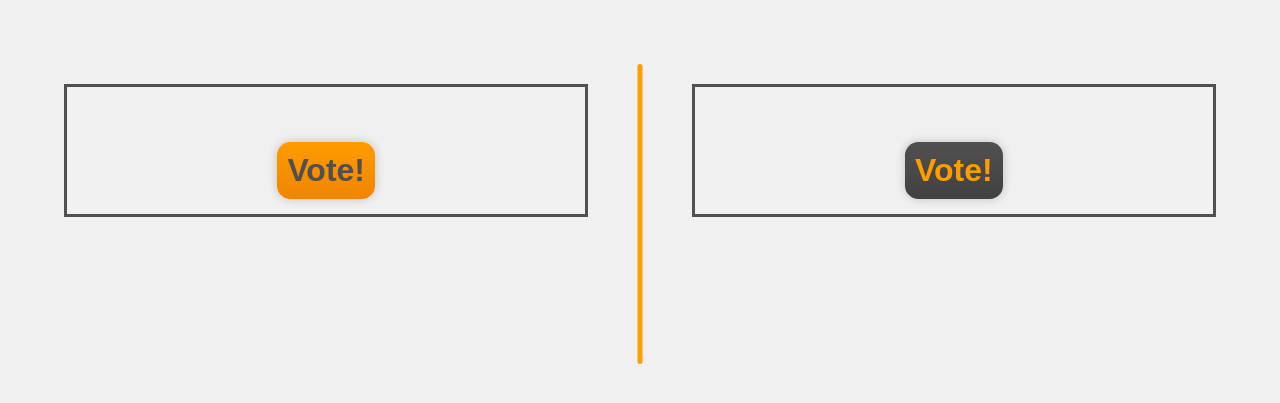
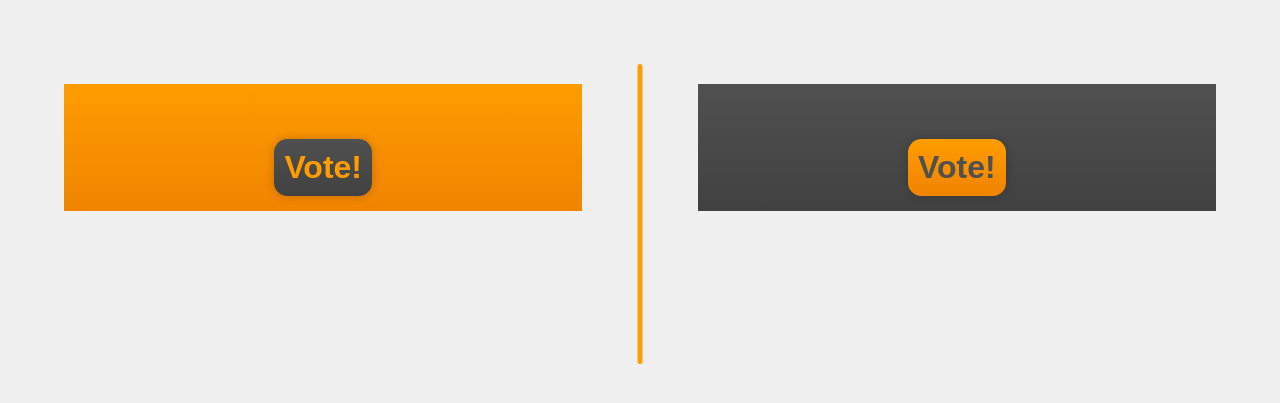
Before and after one commit to RobbertSinclair/Pollarize, a Django app: template pollarize/templates/poll_app/vote.html in a window 1280 px wide. Shown: the part 143-546 px from the top of the page. Run offline with Django 3.2, Linux system fonts and the light colour scheme; the template is opened without the code that fills it, so the values that code supplies are empty; some libraries are stand-ins or nearby versions.

Commit message:
changes to vote and login page designs

```diff
--- a/pollarize/static/css/vote.css
+++ b/pollarize/static/css/vote.css
@@ -24,8 +24,15 @@
 }
 
 h3 {
+    font-size: 2.5em;
+}
+
+h3.answer1 {
     color: #505050;
-    font-size: 2.5em;
+}
+
+h3.answer2 {
+    color: #ff9c00;
 }
 
 #left_option, #right_option{
@@ -34,17 +41,18 @@ h3 {
     width:45%;
     min-width: 300px;
     overflow:hidden;
-    border: 3px solid #505050;
     margin-top: 20px;
     margin-bottom: 20px;
 }
 
 #left_option{
     float: left;
+    background: linear-gradient(180deg, #ff9c00,#f08400);
 }
 
 #right_option {
     float: right;
+    background: linear-gradient(180deg, #505050,#414141);
 }
 
 .vertical_divider{
--- a/pollarize/templates/poll_app/login.html
+++ b/pollarize/templates/poll_app/login.html
@@ -15,7 +15,7 @@
                      <h3>Username:</h3> <input type="text" name="username" value="" size="50" /> <br />
                      <h3>Password:</h3> <input type="password" name="password" value="" size="50" /> <br />
                      <div class="action_buttons">
-                            <button type="submit" class = "grey_button" id="login_button">Log in!</button>
+                            <button type="submit" class = "grey_button" id="login_button">Log in</button>
                      </div>
 
               </form>
@@ -23,7 +23,7 @@
        <h2>Don't have an account yet?</h2>
        <div class="action_buttons">
               <form action="{% url 'poll_app:register' %}">
-                     <button type="submit" class="orange_button" id="register_button">Sign up here!</button>
+                     <button type="submit" class="orange_button" id="register_button">Create an account</button>
               </form>
        </div>
 {% endblock %}
--- a/pollarize/templates/poll_app/vote.html
+++ b/pollarize/templates/poll_app/vote.html
@@ -16,7 +16,7 @@
                     {% csrf_token %}
                     <h3 class="answer1">{{ poll.answer1 }}</h3>
                     <div class="action_buttons">
-                        <button class="orange_button answer-button" id="answer1">Vote!</button>
+                        <button class="grey_button answer-button" id="answer1">Vote!</button>
                     </div>
                 </div>
 
@@ -25,7 +25,7 @@
                 <div id="right_option">
                     <h3 class="answer2">{{ poll.answer2 }}</h3>
                     <div class="action_buttons">
-                        <button class="grey_button answer-button" id="answer2">Vote!</button>
+                        <button class="orange_button answer-button" id="answer2">Vote!</button>
                     </div>
                 </div>
             </div>
```
